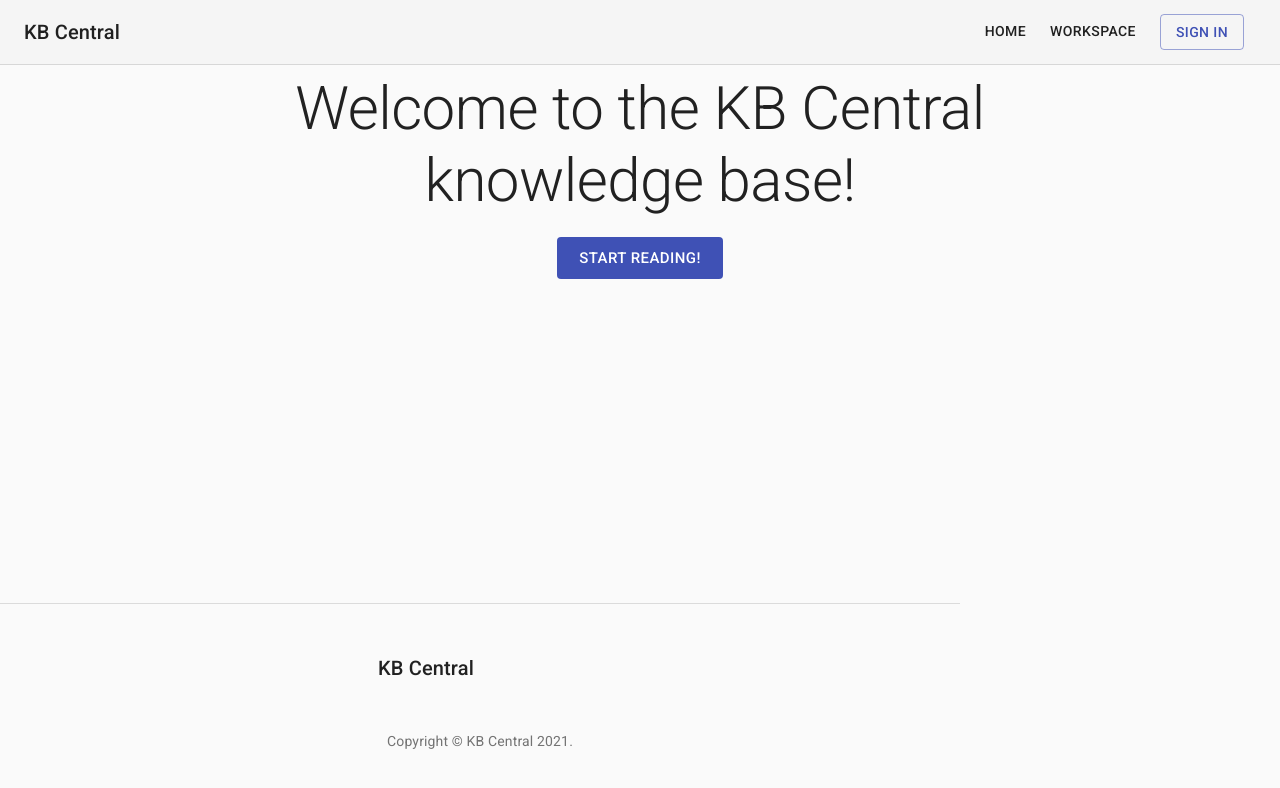
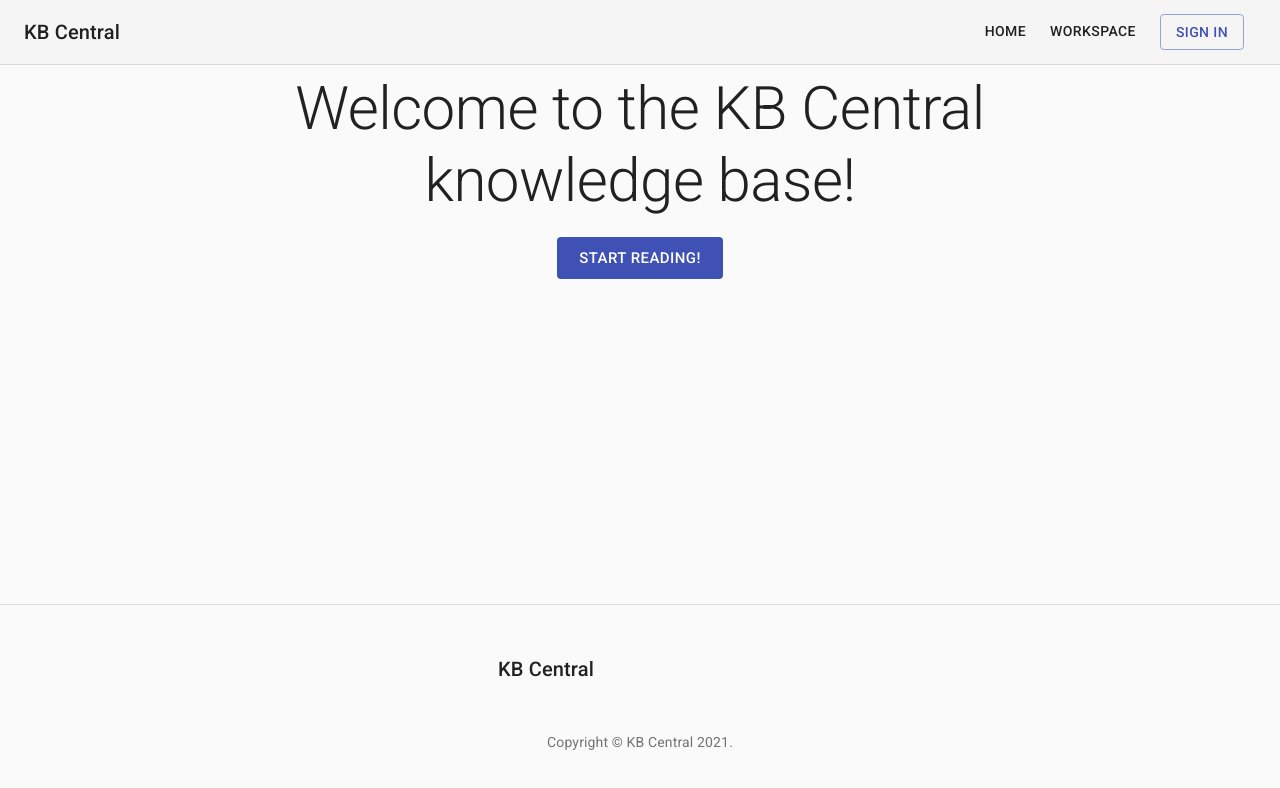
Before and after one commit to GevaOr/kb-central-client, a React (Create React App) app: page / in a window 1280 px wide. Shown: the top 788 px of the page. Built offline with nearby package versions, Linux system fonts and the light colour scheme; no server answers.

Commit message:
update footer style

```diff
--- a/src/components/Home/LandingFooter.tsx
+++ b/src/components/Home/LandingFooter.tsx
@@ -32,16 +32,16 @@ const useStyles = makeStyles((theme) => ({
         },
         position: 'fixed',
         left: 0,
-        bottom: 1,
+        bottom: 0,
+        width: '100%'
     },
 }));
 
 const LandingFooter: FC = () => {
-    // const { user } = useAuth();
     const classes = useStyles();
 
     return (
-        <Container maxWidth="md" component="footer" className={classes.footer}>
+        <Container component="footer" className={classes.footer}>
             <Grid container spacing={4} justify="space-evenly">
                 <Grid item xs={6} sm={3}>
                     <Typography variant="h6" color="textPrimary" gutterBottom>
```
